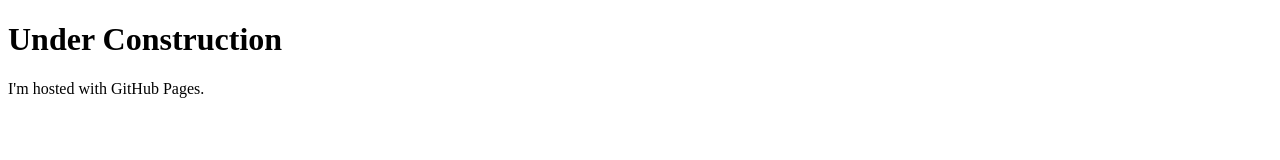
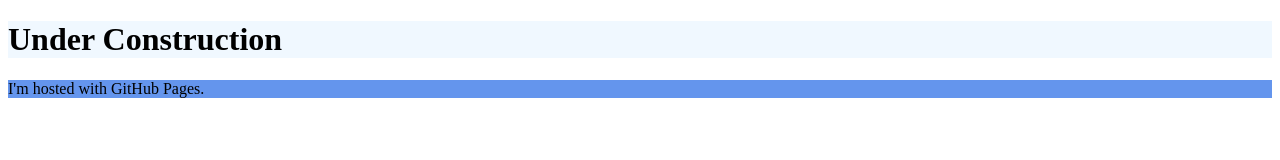
Before and after one commit to emquardokus/emquardokus.github.io, a plain HTML site: page index.html in a window 1280 px wide. Drawn offline with Linux system fonts and the light colour scheme.

Commit message:
Update index.html

```diff
--- a/index.html
+++ b/index.html
@@ -8,8 +8,8 @@
 </head>
 
 <body>
-<h1>Under Construction</h1>
-<p>I'm hosted with GitHub Pages.</p>
+<h1 style="background-color:AliceBlue;">Under Construction</h1>
+<p style="background-color:CornflowerBlue;">I'm hosted with GitHub Pages.</p>
 </body>
 
 </html>
```
